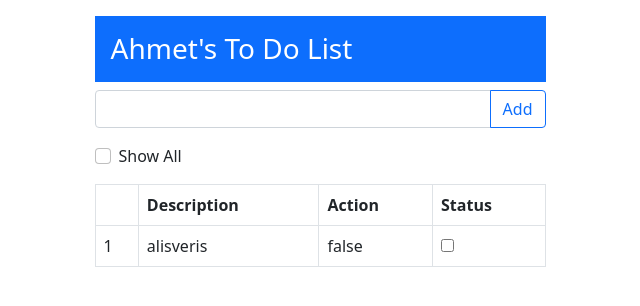
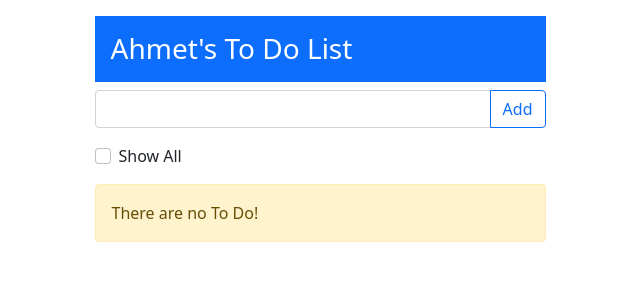
Before and after one commit to ahmetyanik/Angular, an Angular app in the folder todoapp/: page / in a window 1280 px wide. Shown: the top 306 px of the page, without its empty margins (320-960 px from the left). Built offline with nearby package versions, Linux system fonts and the light colour scheme.

Commit message:
ngIf and ngSwitch were learned

```diff
--- a/todoapp/src/app/model.ts
+++ b/todoapp/src/app/model.ts
@@ -6,9 +6,6 @@
   constructor() {
     this.name = 'Ahmet';
     this.items = [
-      { description: 'kahvalti', action: true },
-      { description: 'spor', action: true },
-      { description: 'alisveris', action: false },
     ];
   }
 }
--- a/todoapp/src/app/todo/todo.component.html
+++ b/todoapp/src/app/todo/todo.component.html
@@ -21,7 +21,7 @@
         />
         <label for="displayAll" class="form-check-label">Show All</label>
       </div>
-      <table class="table table-bordered">
+      <table class="table table-bordered" *ngIf="getItems().length > 0">
         <thead>
           <tr>
             <th></th>
@@ -34,11 +34,25 @@
           <tr *ngFor="let item of getItems(); let i = index">
             <td>{{ i + 1 }}</td>
             <td>{{ item.description }}</td>
-            <td>{{ item.action }}</td>
-            <td><input type="checkbox" [(ngModel)]="item.action" name="" id=""></td>
+            <td>
+              <!-- *ngIf ile
+              <div *ngIf="item.action">Yes</div>
+              <div *ngIf="!item.action">No</div>
+               -->
+              <div [ngSwitch]="item.action">
+                <div *ngSwitchCase="true">Yes</div>
+                <div *ngSwitchCase="false">No</div>
+              </div>
+            </td>
+            <td>
+              <input type="checkbox" [(ngModel)]="item.action" name="" id="" />
+            </td>
           </tr>
         </tbody>
       </table>
+      <div class="alert alert-warning" *ngIf="getItems().length === 0">
+        There are no To Do!
+      </div>
     </div>
   </div>
 </div>
```
